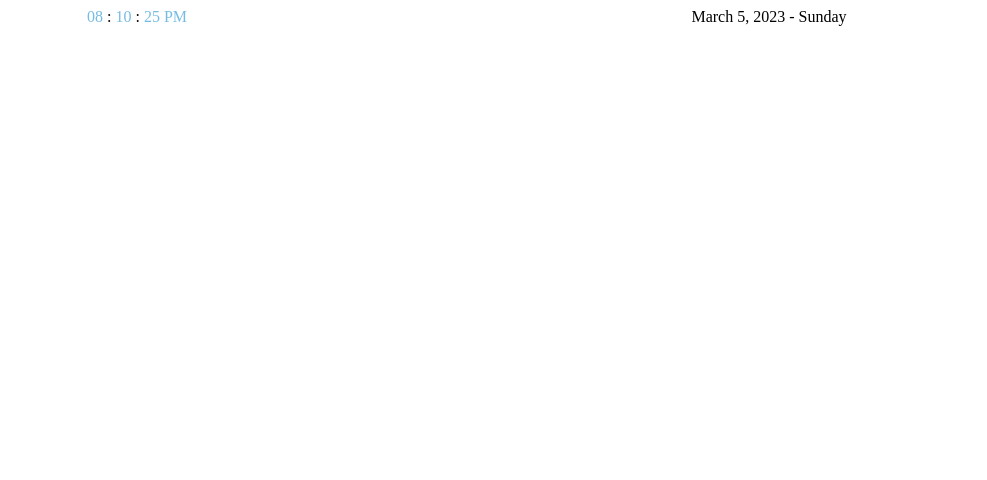
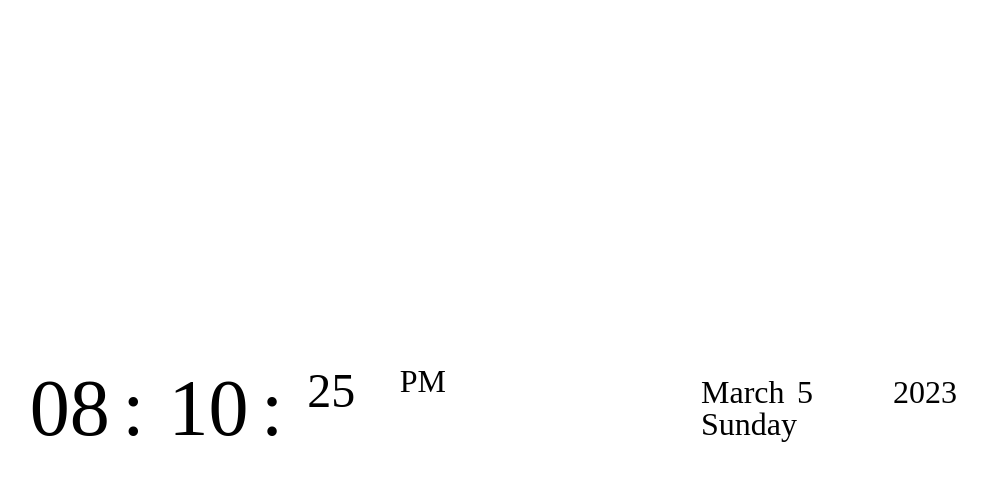
Before and after one commit to mwhapeles/date-and-time, a plain HTML site: page index.html in a window 1280 px wide. Shown: the whole page, without its empty margins (187-1174 px from the left). Drawn offline with Linux system fonts and the light colour scheme; a web font is replaced by a local one.

Commit message:
added css grid

```diff
--- a/css/style.css
+++ b/css/style.css
@@ -1,72 +1,69 @@
-@import url(quicksand.css);
-
-/* Diagnostic */
-
-
-
-* {
-
-}
-
-/* Layout  */
-
+@import url(css/quicksand.css);
 
 main {
   display: grid;
-  grid-template-columns: repeat(2, 1fr);
-  grid-template-rows: 1fr;
-  grid-template-areas:
-    "hours minutes seconds amOrPM"
-  ;
-
-  /* verrtical center   */
+  /* vertical center   */
   align-content: center;
   /*  extend to viewport height  */
   height: 100vh;
+  grid-template-columns: 2fr;
+  grid-template-areas:
+    "time date";
 }
 
-main time {
-/*  center content  */
-  text-align: center;
-  font-family: 'Quicksand-Regular';
+.dots {
+  font-size:5rem;
 }
 
-.hours {
-  font-family: 'Quicksand-Regular';
-  color: #75BCE4;
-    grid-area:hours;
-}
-.minutes {
-  color: #75BCE4;
-  grid-area:minutes;
-}
-.seconds {
-  color: #75BCE4;
-  grid-area:seconds;
-}
-.amOrPM {
-  color:  #75BCE4;
-  grid-area:amOrPM;
+.time {
+font-family: 'Quicksand-Regular';
+  margin: auto;
+  display: grid;
+  grid-template-columns: 2fr 1fr 2fr 1fr 2fr 1fr 1fr;
+  grid-template-areas:
+  "hours . minutes . seconds amOrPM";
 }
 
-/* date */
-
-.date{
-
+.date {
+  font-size: 2rem;
+  margin: auto;
+  display: grid;
+  grid-template-rows: 2rem;
+  grid-template-columns: repeat(4, 3fr);
+  grid-template-areas:
+  " month dayOfMonth year "
+  " dayOfWeek . .";
 }
 
-.month{
 
+.hours {font-size: 5rem;
+  grid-area: hours;
 }
 
-.dayOfWeek{
-
+.minutes { font-size: 5rem;
+  grid-area: minutes;
 }
 
-.dayOfMonth{
-
+.seconds {font-size: 3rem;
+  grid-area: seconds;
 }
 
-.year{
+.amOrPM {font-size: 2rem;
+  grid-area: amOrPM;
+}
 
+.month {
+  grid-area: month;
 }
+
+.dayOfMonth {
+  grid-area: dayOfMonth;
+}
+
+.year {
+  grid-area: year;
+}
+
+.dayOfWeek {
+  grid-area: dayOfWeek;
+}
--- a/index.html
+++ b/index.html
@@ -25,8 +25,8 @@
 
   <!-- Time -->
   <time class="time">
-          <data class="hours">HH</data> :
-          <data class="minutes">MM</data> :
+          <data class="hours">HH</data><div class="dots">:</div>
+          <data class="minutes">MM</data> <div class="dots">:</div>
           <data class="seconds">SS</data>
           <data class="amOrPM">AM/PM</data>
       </time>
@@ -35,8 +35,8 @@
   <!-- Date -->
   <time class="date">
     <data class="month">Month</data>
-    <data class="dayOfMonth">00</data>,
-    <data class="year">0000</data> -
+    <data class="dayOfMonth">00</data>
+    <data class="year">0000</data>
     <data class="dayOfWeek">SMTWTFS</data>
   </time>
 
```
Also changed, not shown: 1 other file.
